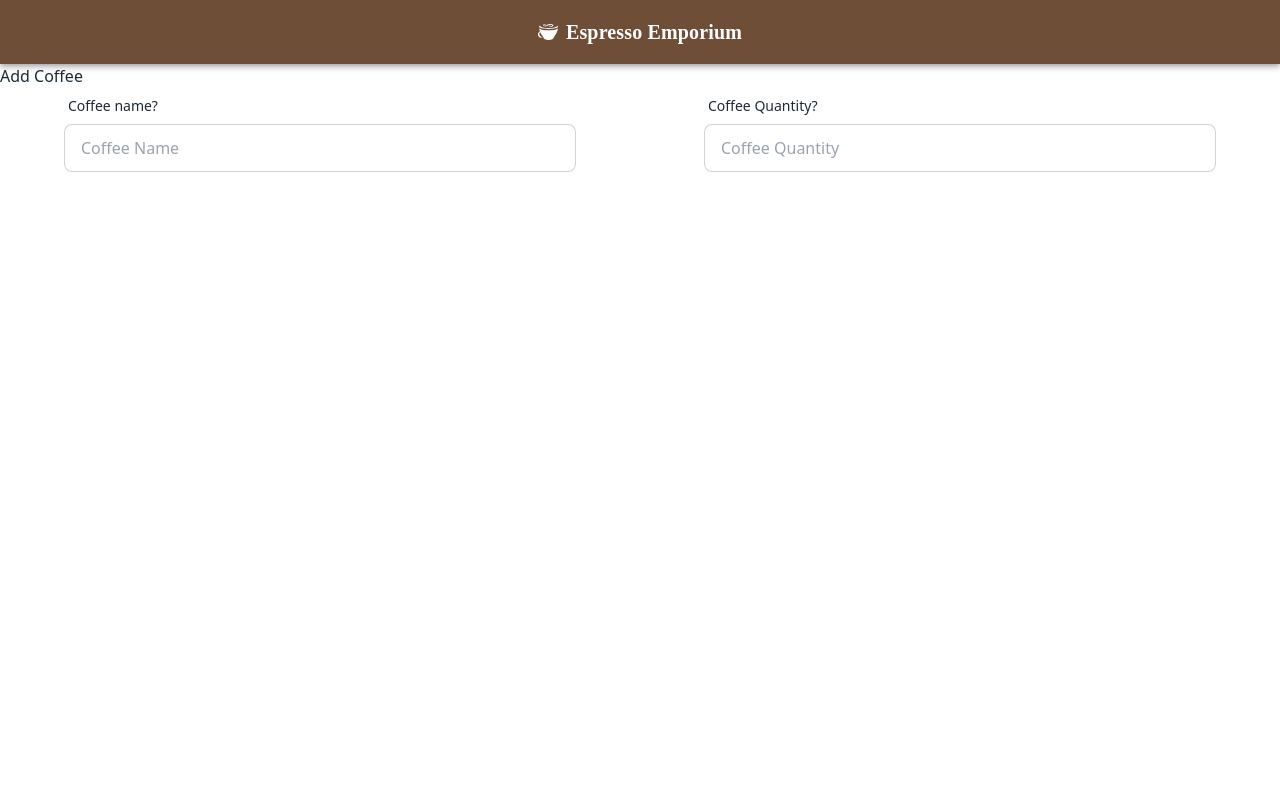
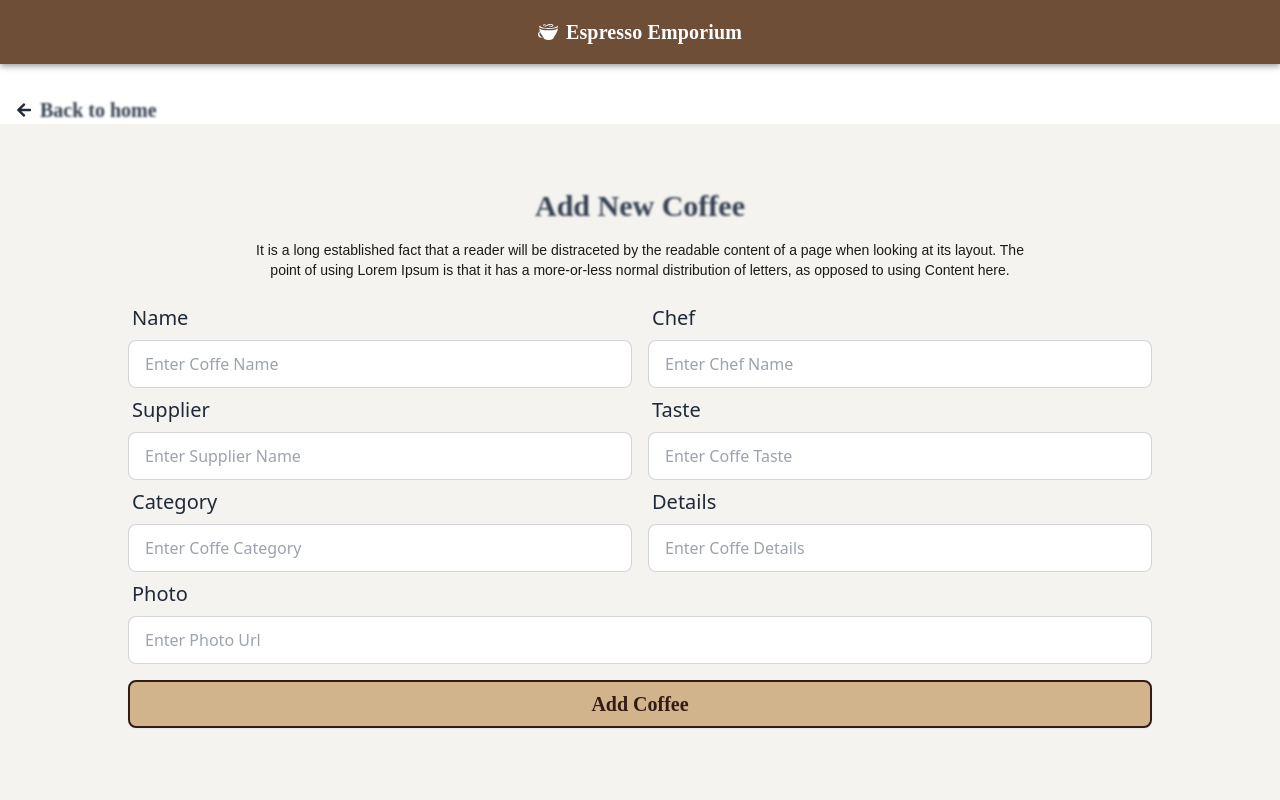
Before and after one commit to Arif-Islam21/coffee-store-server-2, a React (Vite) app in the folder coffee-store-client/: page /addCoffee in a window 1280 px wide. Shown: the top 800 px of the page. Built offline with nearby package versions, Linux system fonts and the light colour scheme.

Commit message:
add coffee section added

```diff
--- a/coffee-store-client/src/Components/AddCoffee.jsx
+++ b/coffee-store-client/src/Components/AddCoffee.jsx
@@ -1,30 +1,109 @@
+import { FaArrowLeft } from "react-icons/fa";
+
 const AddCoffee = () => {
   return (
-    <div>
-      <h2>Add Coffee</h2>
-      <form>
-        <div className="flex justify-around">
+    <div className="my-8">
+      <div className="flex items-center gap-2 ml-4">
+        <FaArrowLeft></FaArrowLeft>
+        <span className="font-rancho text-[#374151] text-xl font-bold blur-[1px]">
+          Back to home
+        </span>
+      </div>
+      <form className="bg-[#F4F3F0] px-32 py-16">
+        <div className="text-center">
+          <h2 className="font-rancho text-[#374151] text-3xl font-bold blur-[1px]">
+            Add New Coffee
+          </h2>
+          <p className="max-w-3xl font-raleway mx-auto text-sm text-[#1B1A1A] my-4">
+            It is a long established fact that a reader will be distraceted by
+            the readable content of a page when looking at its layout. The point
+            of using Lorem Ipsum is that it has a more-or-less normal
+            distribution of letters, as opposed to using Content here.
+          </p>
+        </div>
+        <div className="flex justify-between gap-4">
           <label className="form-control w-full max-w-lg">
             <div className="label">
-              <span className="label-text">Coffee name?</span>
+              <span className="label-text text-xl">Name</span>
             </div>
             <input
               type="text"
-              placeholder="Coffee Name"
-              className="input input-bordered w-full max-w-lg"
+              placeholder="Enter Coffe Name"
+              className="input input-bordered text-gray-200 w-full max-w-lg"
             />
           </label>
           <label className="form-control w-full max-w-lg">
             <div className="label">
-              <span className="label-text">Coffee Quantity?</span>
+              <span className="label-text text-xl">Chef</span>
             </div>
             <input
-              type="number"
-              placeholder="Coffee Quantity"
-              className="input input-bordered w-full max-w-lg"
+              type="text"
+              placeholder="Enter Chef Name"
+              className="input input-bordered text-gray-200 w-full max-w-lg"
             />
           </label>
         </div>
+        <div className="flex justify-between gap-4">
+          <label className="form-control w-full max-w-lg">
+            <div className="label">
+              <span className="label-text text-xl">Supplier</span>
+            </div>
+            <input
+              type="text"
+              placeholder="Enter Supplier Name"
+              className="input input-bordered text-gray-200 w-full max-w-lg"
+            />
+          </label>
+          <label className="form-control w-full max-w-lg">
+            <div className="label">
+              <span className="label-text text-xl">Taste</span>
+            </div>
+            <input
+              type="text"
+              placeholder="Enter Coffe Taste"
+              className="input input-bordered text-gray-200 w-full max-w-lg"
+            />
+          </label>
+        </div>
+        <div className="flex justify-between gap-4">
+          <label className="form-control w-full max-w-lg">
+            <div className="label">
+              <span className="label-text text-xl">Category</span>
+            </div>
+            <input
+              type="text"
+              placeholder="Enter Coffe Category"
+              className="input input-bordered text-gray-200 w-full max-w-lg"
+            />
+          </label>
+          <label className="form-control w-full max-w-lg">
+            <div className="label">
+              <span className="label-text text-xl">Details</span>
+            </div>
+            <input
+              type="text"
+              placeholder="Enter Coffe Details"
+              className="input input-bordered text-gray-200 w-full max-w-lg"
+            />
+          </label>
+        </div>
+        <div className="flex justify-between gap-4">
+          <label className="form-control w-full ">
+            <div className="label">
+              <span className="label-text text-xl">Photo</span>
+            </div>
+            <input
+              type="text"
+              placeholder="Enter Photo Url"
+              className="input input-bordered text-gray-200 w-full"
+            />
+          </label>
+        </div>
+        <input
+          className="w-full btn text-[#331A15] border-[#331A15] bg-[#D2B48C] border-2 text-xl py-2 font-rancho my-4"
+          type="submit"
+          value="Add Coffee"
+        />
       </form>
     </div>
   );
```
